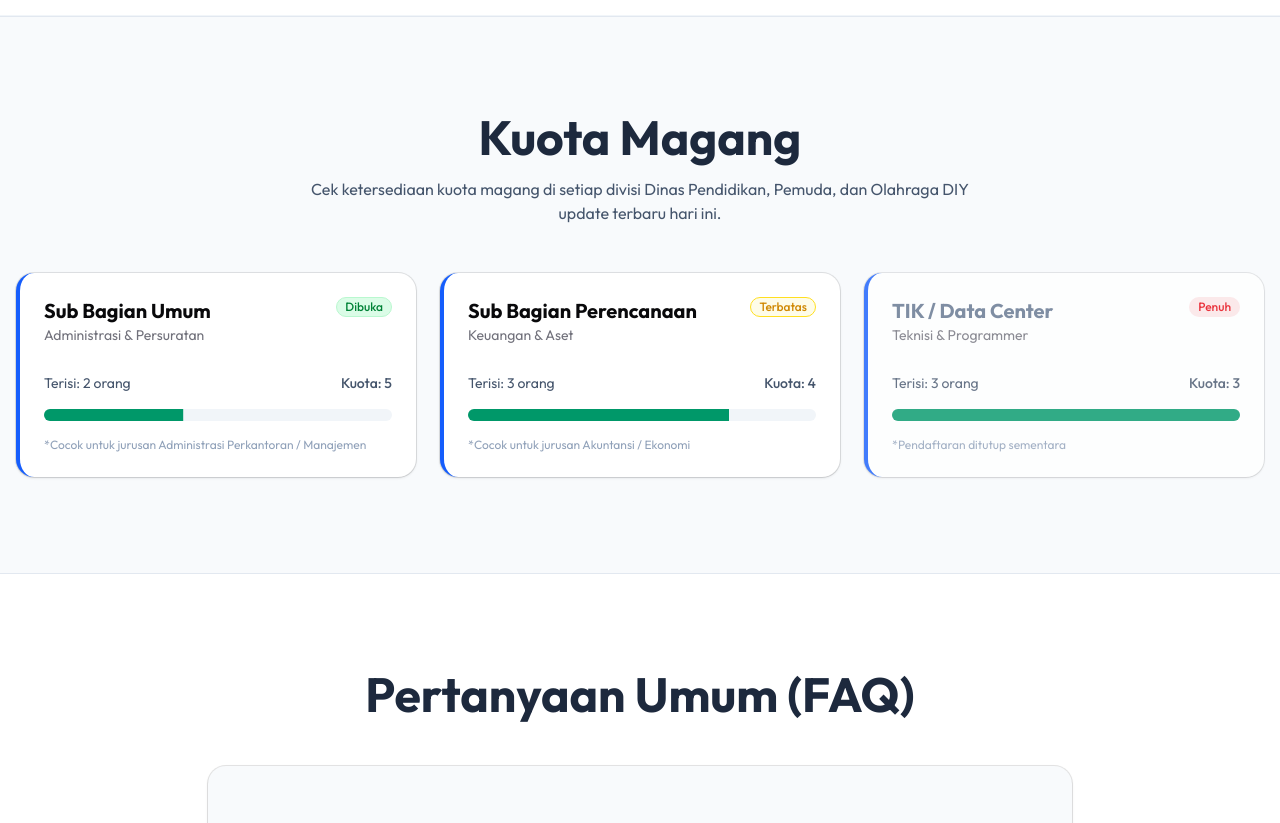
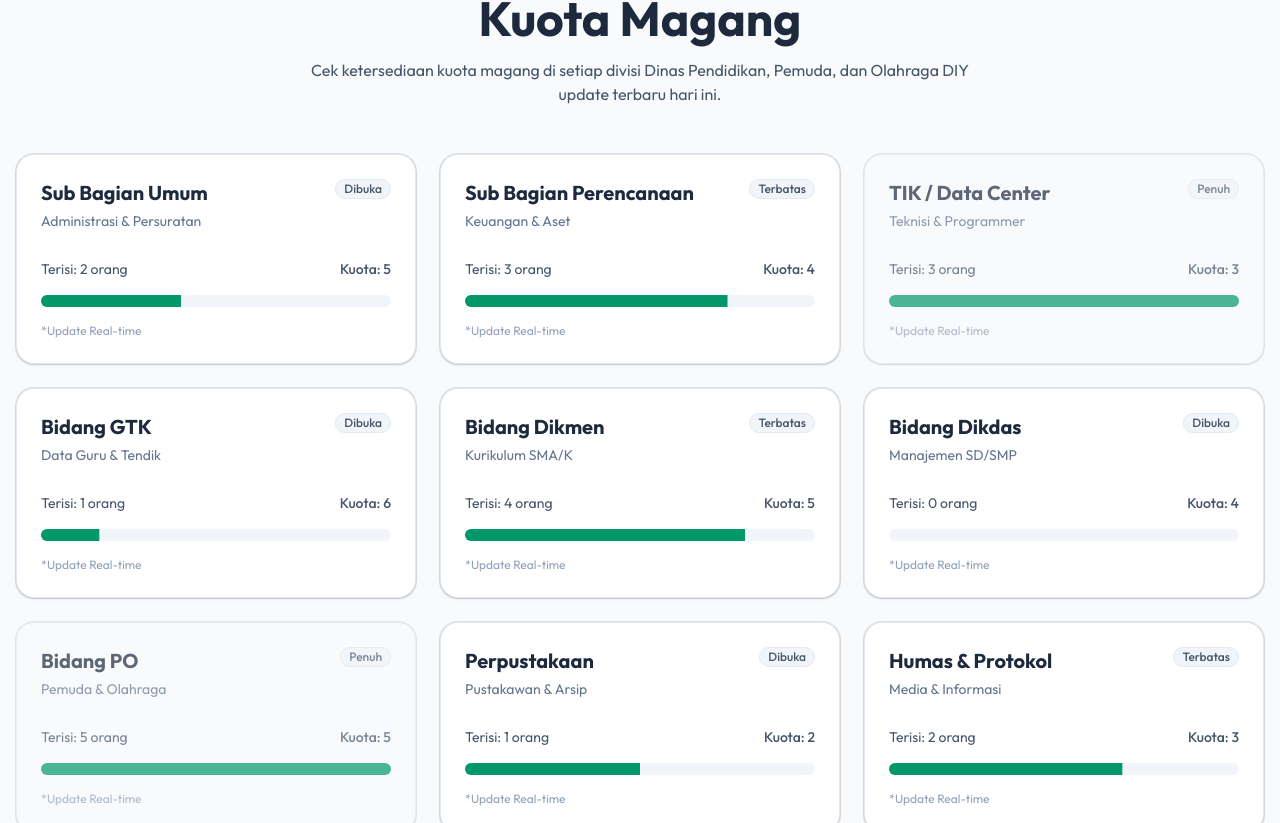
Before and after one commit to Danadyaksa/sistem-magang-1, a Next.js app: page / in a window 1280 px wide. Shown: the part 1437-2260 px from the top of the page. Built offline with nearby package versions, Linux system fonts and the light colour scheme.

Commit message:
Update lagi ges

```diff
--- a/app/page.tsx
+++ b/app/page.tsx
@@ -1,4 +1,4 @@
-"use client"; // Wajib ada karena kita butuh mendeteksi scroll (animasi)
+"use client";
 
 import { useEffect, useRef, useState } from "react";
 import Link from "next/link";
@@ -13,9 +13,20 @@ import { Card, CardContent, CardDescription, CardHeader, CardTitle } from "@/com
 import { Building2, FileText, HelpCircle, GraduationCap, ChevronDown } from "lucide-react";
 import { Progress } from "@/components/ui/progress";
 import { Badge } from "@/components/ui/badge";
-import { Separator } from "@/components/ui/separator";
 
-// --- KOMPONEN BANTUAN ANIMASI (Tanpa Library Tambahan) ---
+const POSITIONS = [
+  { id: 1, title: "Sub Bagian Umum", desc: "Administrasi & Persuratan", filled: 2, quota: 5, status: "Dibuka" },
+  { id: 2, title: "Sub Bagian Perencanaan", desc: "Keuangan & Aset", filled: 3, quota: 4, status: "Terbatas" },
+  { id: 3, title: "TIK / Data Center", desc: "Teknisi & Programmer", filled: 3, quota: 3, status: "Penuh" },
+  { id: 4, title: "Bidang GTK", desc: "Data Guru & Tendik", filled: 1, quota: 6, status: "Dibuka" },
+  { id: 5, title: "Bidang Dikmen", desc: "Kurikulum SMA/K", filled: 4, quota: 5, status: "Terbatas" },
+  { id: 6, title: "Bidang Dikdas", desc: "Manajemen SD/SMP", filled: 0, quota: 4, status: "Dibuka" },
+  { id: 7, title: "Bidang PO", desc: "Pemuda & Olahraga", filled: 5, quota: 5, status: "Penuh" },
+  { id: 8, title: "Perpustakaan", desc: "Pustakawan & Arsip", filled: 1, quota: 2, status: "Dibuka" },
+  { id: 9, title: "Humas & Protokol", desc: "Media & Informasi", filled: 2, quota: 3, status: "Terbatas" },
+];
+
+// --- KOMPONEN ANIMASI (RESET SAAT SCROLL) ---
 function FadeInSection({ children, delay = 0 }: { children: React.ReactNode; delay?: number }) {
   const [isVisible, setIsVisible] = useState(false);
   const domRef = useRef<HTMLDivElement>(null);
@@ -24,13 +35,11 @@ function FadeInSection({ children, delay = 0 }: { children: React.ReactNode; del
     const observer = new IntersectionObserver(
       (entries) => {
         entries.forEach((entry) => {
-          if (entry.isIntersecting) {
-            setIsVisible(true);
-            observer.unobserve(entry.target); // Animasi cuma sekali saat pertama muncul
-          }
+
+          setIsVisible(entry.isIntersecting);
         });
       },
-      { threshold: 0.1 } // Muncul saat 10% elemen terlihat
+      { threshold: 0.15 } // Muncul saat 15% elemen terlihat
     );
 
     const { current } = domRef;
@@ -44,7 +53,7 @@ function FadeInSection({ children, delay = 0 }: { children: React.ReactNode; del
   return (
     <div
       ref={domRef}
-      className={`transition-all duration-1000 ease-out transform ${
+      className={`transition-all duration-700 ease-out transform ${
         isVisible ? "opacity-100 translate-y-0" : "opacity-0 translate-y-10"
       }`}
       style={{ transitionDelay: `${delay}ms` }}
@@ -78,17 +87,14 @@ export default function Home() {
       </header>
 
       <main>
-        {/* --- HERO SECTION (Clean Professional - No Blob) --- */}
-        <section className="relative py-24 md:py-40 text-center container mx-auto px-4 overflow-hidden bg-slate-50 border-b border-slate-200">
-
-          {/* Background decoration: DOT PATTERN (Ganti Blob biar tidak terlihat "AI") */}
+        {/* --- HERO SECTION --- */}
+        <section className="relative py-24 md:py-30 text-center container mx-auto px-4 overflow-hidden bg-slate-50 border-b border-slate-200">
           <div className="absolute inset-0 z-0 opacity-[0.8]"
                style={{
                  backgroundImage: 'radial-gradient(#94a3b8 1px, transparent 1px)',
                  backgroundSize: '24px 24px'
                }}>
           </div>
-          {/* Overlay Gradient Halus */}
           <div className="absolute inset-0 z-0 bg-gradient-to-b from-transparent via-slate-50/50 to-slate-50"></div>
 
           <div className="relative z-10">
@@ -99,15 +105,14 @@ export default function Home() {
                   Pendaftaran Magang Periode 2026 Telah Dibuka
                 </Badge>
 
-                {/* FONT YANG DIGEDEIN DISINI */}
                 <h1 className="text-5xl md:text-7xl lg:text-8xl font-bold tracking-tight text-slate-900 leading-tight">
                   Sistem Informasi Magang <br />
-                  <span className="text-blue-700">Dikpora DIY</span>
+                  <span className="text-blue-700">Dinas Dikpora DIY</span>
                 </h1>
 
                 <p className="text-lg md:text-2xl text-slate-600 max-w-3xl mx-auto leading-relaxed">
                   Bergabunglah dalam program magang Dinas Pendidikan, Pemuda, dan Olahraga Daerah Istimewa Yogyakarta.
-                  Dapatkan pengalaman nyata dunia kerja sekarang juga.
+
                 </p>
 
                 <div className="flex flex-col sm:flex-row justify-center gap-4 pt-8">
@@ -123,14 +128,13 @@ export default function Home() {
               </div>
             </FadeInSection>
 
-            {/* Scroll Down Indicator */}
-            <div className="absolute top-145 left-1/2 -translate-x-1/2 animate-bounce text-slate-400">
+            <div className="absolute top-135 left-1/2 -translate-x-1/2 animate-bounce text-slate-400">
               <ChevronDown className="h-8 w-8" />
             </div>
           </div>
         </section>
 
-        {/* --- PERSYARATAN / INFO (Alur) --- */}
+        {/* --- ALUR PENDAFTARAN --- */}
         <section id="alur" className="py-24 bg-white border-y border-slate-100">
           <div className="container mx-auto px-4">
             <FadeInSection>
@@ -185,7 +189,7 @@ export default function Home() {
           </div>
         </section>
 
-        {/* --- KUOTA POSISI MAGANG --- */}
+        {/* --- POSISI TERSEDIA (3 KOLOM & FONT BESAR) --- */}
         <section className="py-24 bg-slate-50 border-y border-slate-200">
           <div className="container mx-auto px-4">
             <FadeInSection>
@@ -199,95 +203,52 @@ export default function Home() {
               </div>
             </FadeInSection>
 
-            <div className="grid md:grid-cols-2 lg:grid-cols-3 gap-6">
-              {/* Kartu 1: Masih Luang */}
-              <FadeInSection delay={100}>
-                <Card className="bg-white hover:shadow-lg transition-all border-l-4 border-l-blue-600 shadow-sm">
+            {/* GRID DIBUAT 3 KOLOM (lg:grid-cols-3) */}
+            <div className="grid grid-cols-1 md:grid-cols-2 lg:grid-cols-3 gap-6">
+              {POSITIONS.map((pos, index) => (
+                <FadeInSection key={pos.id} delay={index * 50}>
+                  {/* Kartu Tanpa Border Warna, tapi Font Besar */}
+                  <Card className={`h-full border border-slate-200 shadow-sm hover:border-slate-400 transition-colors bg-white ${pos.filled >= pos.quota ? 'opacity-70 bg-slate-50' : ''}`}>
+
+                    {/* Padding Normal (bukan compact) */}
                     <CardHeader>
-                    <div className="flex justify-between items-start">
+                      <div className="flex justify-between items-start gap-2">
                         <div>
-                        <CardTitle className="text-xl font-bold">Sub Bagian Umum</CardTitle>
-                        <CardDescription>Administrasi & Persuratan</CardDescription>
+                          {/* Font Size XL (Besar) */}
+                          <CardTitle className="text-xl font-bold text-slate-800">
+                            {pos.title}
+                          </CardTitle>
+                          {/* Deskripsi Normal */}
+                          <CardDescription className="text-sm mt-1 text-slate-500">
+                            {pos.desc}
+                          </CardDescription>
                         </div>
-                      <Badge className="bg-green-100 text-green-700 hover:bg-green-200 border-green-200">
-                        Dibuka
+                        {/* Badge Netral */}
+                        <Badge variant="secondary" className="bg-slate-100 text-slate-600 border border-slate-200">
+                          {pos.status}
                         </Badge>
                       </div>
                     </CardHeader>
+
                     <CardContent>
                       <div className="space-y-4">
                         <div className="flex justify-between text-sm text-slate-600">
-                        <span>Terisi: 2 orang</span>
-                        <span className="font-medium">Kuota: 5</span>
+                          <span>Terisi: {pos.filled} orang</span>
+                          <span className="font-medium">Kuota: {pos.quota}</span>
                         </div>
-                      {/* Rumus value: (terisi / kuota) * 100 */}
-                      <Progress value={(2/5)*100} className="h-3 bg-slate-100" />
-                      <p className="text-xs text-slate-400 mt-2">
-                        *Cocok untuk jurusan Administrasi Perkantoran / Manajemen
-                      </p>
+
+                        <Progress value={(pos.filled / pos.quota) * 100} className="h-3 bg-slate-100" />
+
+                        <div className="text-xs text-slate-400 mt-2">
+                           *Update Real-time
+                        </div>
                       </div>
                     </CardContent>
                   </Card>
                 </FadeInSection>
+              ))}
+            </div>
 
-              {/* Kartu 2: Hampir Penuh */}
-              <FadeInSection delay={200}>
-                <Card className="bg-white hover:shadow-lg transition-all border-l-4 border-l-blue-600 shadow-sm">
-                  <CardHeader>
-                    <div className="flex justify-between items-start">
-                      <div>
-                        <CardTitle className="text-xl font-bold">Sub Bagian Perencanaan</CardTitle>
-                        <CardDescription>Keuangan & Aset</CardDescription>
-                      </div>
-                      <Badge variant="outline" className="text-yellow-600 border-yellow-300 bg-yellow-50">
-                        Terbatas
-                      </Badge>
-                    </div>
-                  </CardHeader>
-                  <CardContent>
-                    <div className="space-y-4">
-                      <div className="flex justify-between text-sm text-slate-600">
-                        <span>Terisi: 3 orang</span>
-                        <span className="font-medium">Kuota: 4</span>
-                      </div>
-                      <Progress value={(3/4)*100} className="h-3 bg-slate-100" />
-                      <p className="text-xs text-slate-400 mt-2">
-                        *Cocok untuk jurusan Akuntansi / Ekonomi
-                      </p>
-                    </div>
-                  </CardContent>
-                </Card>
-              </FadeInSection>
-
-              {/* Kartu 3: Penuh */}
-              <FadeInSection delay={300}>
-                <Card className="bg-white opacity-80 border-l-4 border-l-blue-600 shadow-sm">
-                  <CardHeader>
-                    <div className="flex justify-between items-start">
-                      <div>
-                        <CardTitle className="text-xl font-bold text-slate-500">TIK / Data Center</CardTitle>
-                        <CardDescription>Teknisi & Programmer</CardDescription>
-                      </div>
-                      <Badge variant="destructive">
-                        Penuh
-                      </Badge>
-                    </div>
-                  </CardHeader>
-                  <CardContent>
-                    <div className="space-y-4">
-                      <div className="flex justify-between text-sm text-slate-600">
-                        <span>Terisi: 3 orang</span>
-                        <span className="font-medium">Kuota: 3</span>
-                      </div>
-                      <Progress value={100} className="h-3 bg-slate-100" />
-                      <p className="text-xs text-slate-400 mt-2">
-                        *Pendaftaran ditutup sementara
-                      </p>
-                    </div>
-                  </CardContent>
-                </Card>
-              </FadeInSection>
-            </div>
           </div>
         </section>
 
@@ -309,7 +270,7 @@ export default function Home() {
                         Berapa lama durasi minimal magang?
                       </AccordionTrigger>
                       <AccordionContent className="text-slate-600">
-                        Durasi magang menyesuaikan dengan kebijakan kampus/sekolah, namun umumnya minimal 1 bulan dan maksimal 6 bulan. Pastikan jadwal tidak bentrok dengan hari libur nasional.
+                        Durasi magang menyesuaikan dengan kebijakan kampus/sekolah, namun umumnya minimal 1 bulan dan maksimal 6 bulan.
                       </AccordionContent>
                     </AccordionItem>
                     <AccordionItem value="item-2">
@@ -317,7 +278,7 @@ export default function Home() {
                         Apakah magang ini berbayar/digaji?
                       </AccordionTrigger>
                       <AccordionContent className="text-slate-600">
-                        Magang di Disdikpora DIY bersifat <strong>unpaid</strong> (tidak digaji). Program ini difokuskan untuk memberikan pengalaman kerja nyata, pemenuhan tugas akademik, dan sertifikat magang resmi dari dinas.
+                        Magang di Disdikpora DIY bersifat <strong>unpaid</strong> (tidak digaji). Program ini difokuskan untuk memberikan pengalaman kerja nyata.
                       </AccordionContent>
                     </AccordionItem>
                     <AccordionItem value="item-3">
@@ -325,7 +286,7 @@ export default function Home() {
                         Dokumen apa saja yang wajib diupload?
                       </AccordionTrigger>
                       <AccordionContent className="text-slate-600">
-                        Anda wajib menyertakan <strong>Surat Pengantar Resmi</strong> dari Sekolah/Kampus (bertanda tangan & stempel) dan <strong>Proposal Kegiatan Magang</strong> (jika ada). Tanpa surat pengantar, pengajuan tidak akan diproses.
+                        Anda wajib menyertakan <strong>Surat Pengantar Resmi</strong> dari Sekolah/Kampus dan <strong>Proposal Kegiatan</strong>.
                       </AccordionContent>
                     </AccordionItem>
                     <AccordionItem value="item-4">
@@ -333,7 +294,7 @@ export default function Home() {
                         Kapan saya dapat kepastian diterima?
                       </AccordionTrigger>
                       <AccordionContent className="text-slate-600">
-                        Proses verifikasi berkas biasanya memakan waktu 3-7 hari kerja tergantung antrian pendaftar. Silakan cek email atau WhatsApp Anda secara berkala.
+                        Proses verifikasi berkas biasanya memakan waktu 3-7 hari kerja tergantung antrian pendaftar.
                       </AccordionContent>
                     </AccordionItem>
                   </Accordion>
@@ -345,17 +306,9 @@ export default function Home() {
       </main>
 
       {/* --- FOOTER --- */}
-      {/* --- FOOTER (Versi Center) --- */}
-      {/* --- FOOTER (Seimbang Kanan-Kiri) --- */}
       <footer className="py-12 bg-slate-900 text-slate-300 border-t border-slate-800 text-sm">
         <div className="container mx-auto px-4">
-
-          {/* GUNAKAN FLEX JUSTIFY-BETWEEN */}
-          {/* Mobile: Tumpuk (Col), Desktop: Sebar Kanan-Kiri (Row) */}
           <div className="flex flex-col md:flex-row justify-between items-center md:items-start gap-8 mb-8">
-
-            {/* KOLOM KIRI: Logo & Slogan */}
-            {/* md:text-left artinya di layar besar rata kiri */}
             <div className="text-center md:text-left max-w-sm">
               <div className="flex items-center justify-center md:justify-start gap-2 font-bold text-white text-lg mb-4">
                 <span>Disdikpora DIY</span>
@@ -363,18 +316,16 @@ export default function Home() {
               <p className="leading-relaxed">
                 Dinas Pendidikan, Pemuda, dan Olahraga Daerah Istimewa Yogyakarta.
               </p>
-
             </div>
 
             <div className="text-center md:text-right max-w-sm">
               <h4 className="font-bold text-white mb-4 text-base">Kontak Kami</h4>
               <div className="space-y-2">
-                <p>Jl. Cendana No.9, Semaki, Kec. Umbulharjo, Kota Yogyakarta, Daerah Istimewa Yogyakarta 55166</p>
+                <p>Jl. Cendana No.9, Semaki, Yogyakarta 55166</p>
                 <p>(0274) 513132</p>
                 <p className="text-blue-400">disdikpora@jogjaprov.go.id</p>
               </div>
             </div>
-
           </div>
 
           <div className="border-t border-slate-800 pt-8 text-center text-slate-500">
```
Also changed, not shown: 1 other file (tests, documents, lock files or other folders). Lines whose indentation alone changed are shown as unchanged.
